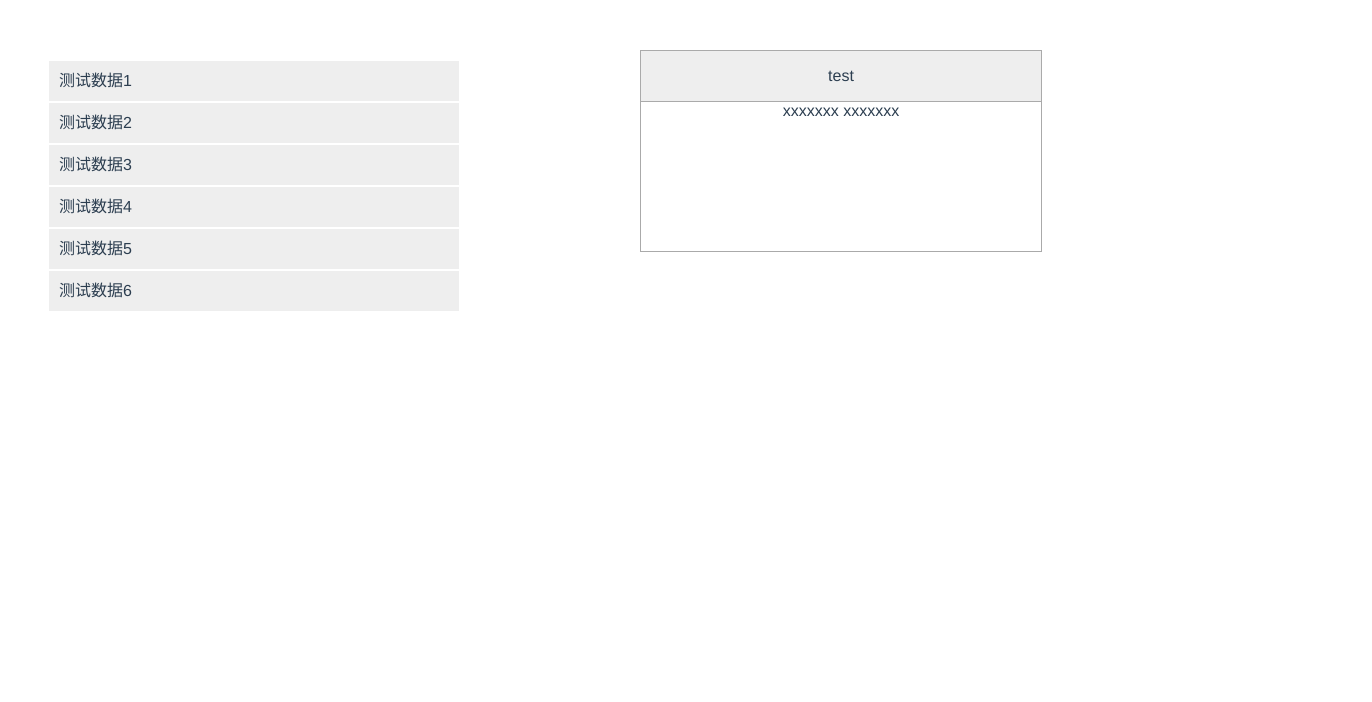
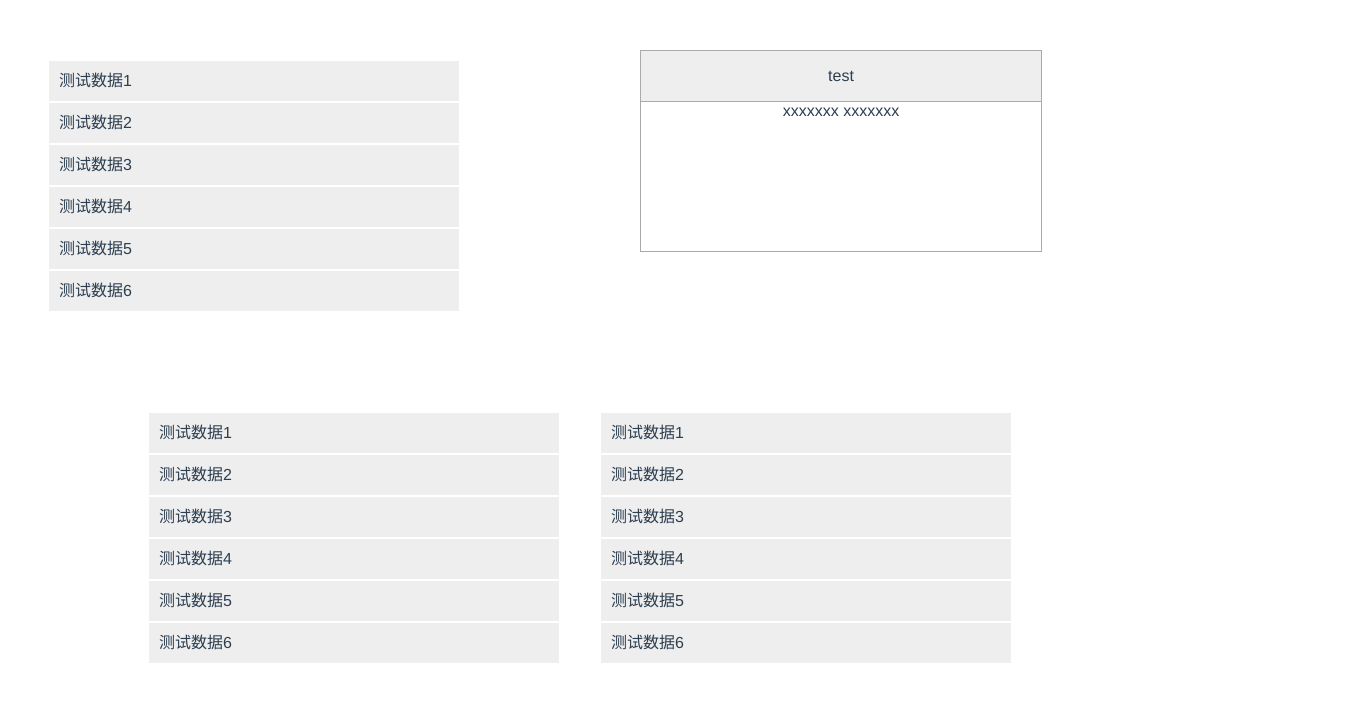
Before and after one commit to yuge9413/vue-directive-dragon, a Vue app: page / in a window 1280 px wide. Shown: the top 702 px of the page, 1372 px wide, since content can reach past the window. Built offline with nearby package versions, Linux system fonts and the light colour scheme.

Commit message:
fix: 开发多数据间拖动

```diff
--- a/src/App.vue
+++ b/src/App.vue
@@ -13,7 +13,7 @@
 
         <div
             class="li-box"
-            v-dragon="{target: '.li', type: 3, dataName: 'testData'}"
+            v-dragon="{target: '.li', type: 3, dataName: 'testData', callback: sortFn}"
         >
             <ul>
                 <li
@@ -24,6 +24,42 @@
                     <span>{{ item.text }}</span>
                 </li>
             </ul>
+        </div>
+        <div
+            class="more"
+            v-dragon="{target: '.li', type: 2, sort: false, option: [
+                {
+                    dataName: 'testData2',
+                    container: '.li-box1'
+                },
+                {
+                    dataName: 'testData3',
+                    container: '.li-box2'
+                }
+            ]}"
+        >
+            <div class="li-box li-box1">
+                <ul>
+                    <li
+                        class="li"
+                        v-for="item in testData2"
+                        :key="item.value"
+                    >
+                        <span>{{ item.text }}</span>
+                    </li>
+                </ul>
+            </div>
+            <div class="li-box li-box2">
+                <ul>
+                    <li
+                        class="li"
+                        v-for="item in testData3"
+                        :key="item.value"
+                    >
+                        <span>{{ item.text }}</span>
+                    </li>
+                </ul>
+            </div>
         </div>
     </div>
 </template>
@@ -65,7 +101,64 @@ export default {
                     value: 6,
                 },
             ],
+            testData2: [
+                {
+                    text: '测试数据1',
+                    value: 11,
+                },
+                {
+                    text: '测试数据2',
+                    value: 21,
+                },
+                {
+                    text: '测试数据3',
+                    value: 31,
+                },
+                {
+                    text: '测试数据4',
+                    value: 41,
+                },
+                {
+                    text: '测试数据5',
+                    value: 51,
+                },
+                {
+                    text: '测试数据6',
+                    value: 61,
+                },
+            ],
+            testData3: [
+                {
+                    text: '测试数据1',
+                    value: 12,
+                },
+                {
+                    text: '测试数据2',
+                    value: 22,
+                },
+                {
+                    text: '测试数据3',
+                    value: 32,
+                },
+                {
+                    text: '测试数据4',
+                    value: 42,
+                },
+                {
+                    text: '测试数据5',
+                    value: 52,
+                },
+                {
+                    text: '测试数据6',
+                    value: 62,
+                },
+            ],
         };
+    },
+    methods: {
+        sortFn() {
+            // console.log(data);
+        },
     },
 };
 </script>
@@ -111,7 +204,12 @@ export default {
     /* border-bottom: none; */
 }
 
-/* .li-box ul li:last-child {
-    border-bottom: 1px solid #dadada;
-} */
+.more {
+    width: 100%;
+    margin: 100px;
+}
+
+.more .li-box {
+    display: inline-block;
+}
 </style>
--- a/src/directive/dragon.js
+++ b/src/directive/dragon.js
@@ -439,6 +439,10 @@ class Dragon {
         // vue instance
         this.vueInstance = vm;
 
+        this.formData = null;
+
+        this.startIndex = null;
+
         this.result = {
             start: null,
             end: null,
@@ -553,15 +557,17 @@ class Dragon {
                 left: `${left}px`,
                 top: `${top}px`,
             });
+
+            this.dataExchange(event, start, top, left, pageX, pageY, this.param.target);
         } else {
             this.floaty.css({ top: `${top}px` });
-            this.sort(start, top, left, pageX, pageY);
+            this.sort(start, top, left, pageX, pageY, this.param.target, this.param.dataName, this.param.dataName);
         }
     }
 
     // data sort
-    sort(start, top, left, x, y) {
-        const target = utils.getElementBehindPoint(this.floaty, x, y, this.param.target);
+    sort(start, top, left, x, y, targetClass, formDataName, toDataName) {
+        const target = utils.getElementBehindPoint(this.floaty, x, y, targetClass);
         const pos = target.parent().children().index(target);
         let index = 0;
         index = pos === -1 ? index : pos;
@@ -570,7 +576,7 @@ class Dragon {
             throw new Error('请传入数据源名称');
         }
 
-        const data = this.vueInstance.context[this.param.dataName];
+        const data = this.vueInstance.context[formDataName];
         const old = data[start];
         const item = data[index];
 
@@ -578,11 +584,62 @@ class Dragon {
         this.vueInstance.context.$set(data, index, old);
 
         this.setResult({
+            start: this.startIndex,
             end: index,
-            formDataName: this.param.dataName,
-            toDataName: this.param.dataName,
+            formDataName,
+            toDataName,
             item: old,
         });
+    }
+
+    dataExchange(event, start, top, left, x, y, targetClass) {
+        let current = null;
+        const { option } = this.param;
+        const target = utils.getElementBehindPoint(this.floaty, x, y, targetClass);
+        // const pos = target.parent().children().index(target);
+        const formData = this.vueInstance.context[this.formData.dataName];
+
+        if (Array.isArray(option)) {
+            [current] = option.filter(item => target.getTarget(item.container));
+        }
+
+        if (!current) {
+            return;
+        }
+
+        const currentData = this.vueInstance.context[current.dataName];
+        let old = null;
+
+        if (!this.param.sort) {
+            if (this.formData.dataName !== current.dataName && formData[start]) {
+                [old] = formData.splice(start, 1);
+                currentData.push(old);
+
+                this.setResult({
+                    item: old,
+                    formDataName: this.formData.dataName,
+                    toDataName: current.dataName,
+                    start: this.startIndex,
+                    end: currentData.length - 1,
+                });
+            }
+
+            if (this.formData.dataName === current.dataName && this.result.item) {
+                const prevData = this.vueInstance.context[this.result.toDataName];
+                formData.splice(this.startIndex, 0, this.result.item);
+                prevData.splice(prevData.length - 1, 1);
+
+                this.element = $(this.formData.container).find(this.param.target).eq(this.startIndex);
+
+                this.setResult({
+                    item: null,
+                    formDataName: null,
+                    toDataName: null,
+                    start: null,
+                    end: null,
+                });
+            }
+        }
     }
 
     setResult(param) {
@@ -590,10 +647,9 @@ class Dragon {
             return;
         }
 
-        this.result = {
-            ...this.result,
-            ...param,
-        };
+        Object.keys(param).forEach((item) => {
+            this.result[item] = param[item];
+        });
     }
 
     /**
@@ -624,7 +680,12 @@ class Dragon {
         this.offsetY = (event.pageY - this.offset.top);
         this.start = true;
         const start = this.element.parent().children().index(this.element);
-        this.result.start = start;
+        this.startIndex = start;
+        const { option } = this.param;
+
+        if (Array.isArray(option)) {
+            [this.formData] = option.filter(item => this.element.getTarget(item.container));
+        }
 
         $(document).on('mousemove', this.mousemoveFn);
         $(document).on('mouseup', this.mouseupFn);
```
